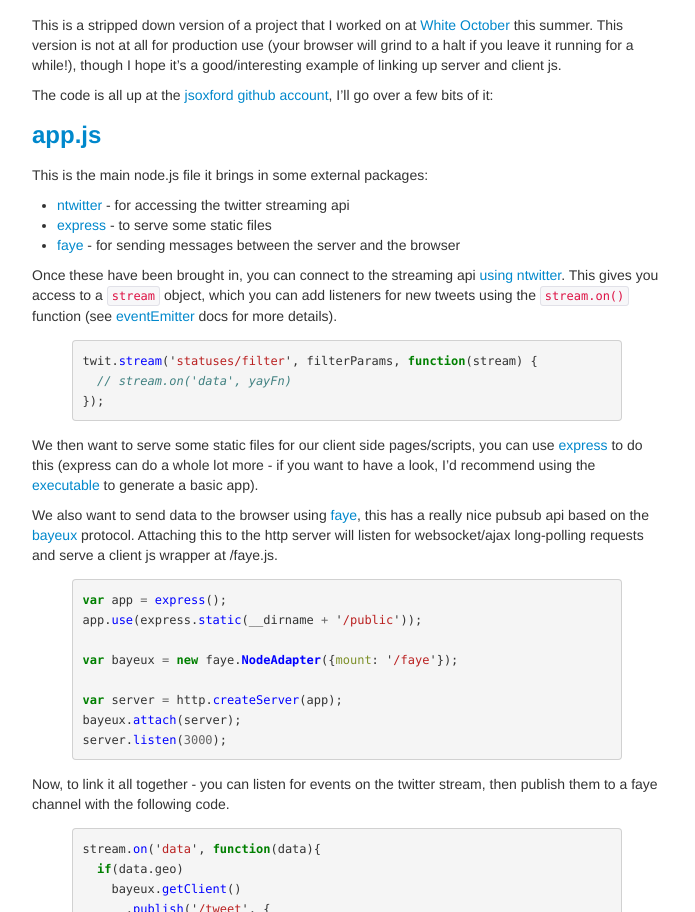
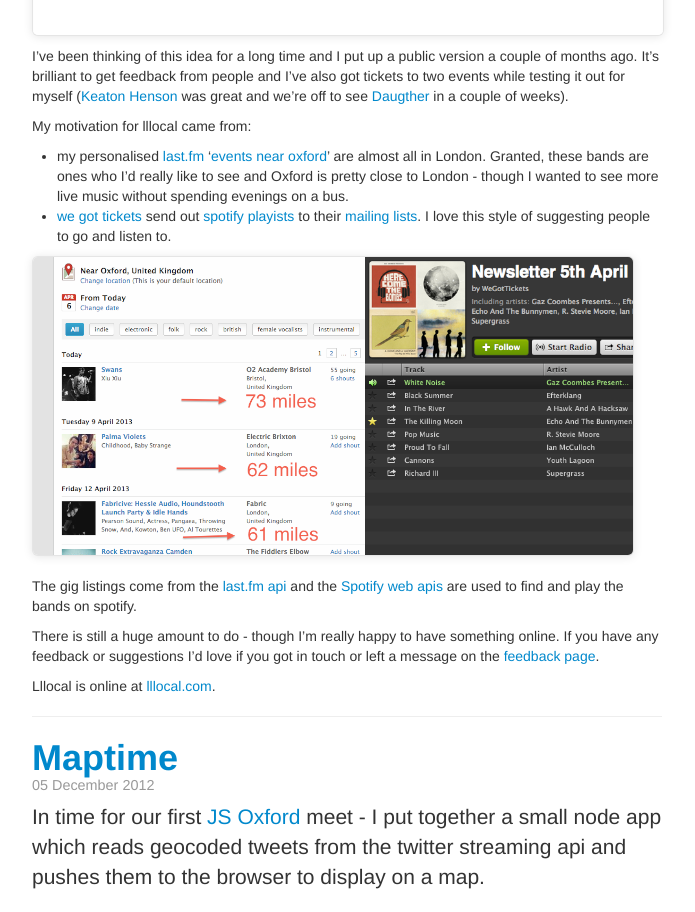
Before and after one commit to benfoxall/benfoxall.github.com, a Jekyll site: the page built from index.html, in a window 1280 px wide and 1400 px high, scrolled down 528 px, cut to the strip 212-1124 px from the top of the window. Shown: the whole strip, without its empty margins (24-719 px from the left). Built offline with Jekyll 4.4.1, drawn with Linux system fonts in a browser that asks for light colours; nearby versions of some CDN libraries; comment, search, counter and statistics services are not loaded; some of the changed text lies outside the part shown.

Commit message:
lllocal post

```diff
--- a/_posts/2013-03-23-lllocal.md
+++ b/_posts/2013-03-23-lllocal.md
@@ -1,10 +1,9 @@
 ---
 layout: post
 title: lllocal
-published: false
 ---
 
-<p class="lead">I made lllocal is a tool to find gigs in your area and search for the artists on spotify</p>
+<p class="lead">I built <a href="http://lllocal.com">lllocal</a> - which lets you find and listen to bands that will be playing in your area soon.</p>
 
 <a class="cr thumb-gallery" data-cr="thumb-gallery" href="http://lllocal.com">
 	<img src="/img/lllocal4.png" />
@@ -13,4 +12,18 @@
 	<img src="/img/lllocal3.png" />
 </a>
 
-I've been thinking about this idea for a long time.
+
+I've been thinking of this idea for a long time and I put up a public version a couple of months ago.  It's brilliant to get feedback from people and I've also got tickets to two events while testing it out for myself ([Keaton Henson](http://www.keatonhenson.com) was great and we're off to see [Daugther](http://4ad.com/artists/daughter) in a couple of weeks).
+
+My motivation for lllocal came from:
+
+* my personalised [last.fm](http://last.fm) '[events near oxford](http://www.last.fm/events/+place/United+Kingdom/6955797+Oxford)' are almost all in London.  Granted, these bands are ones who I'd really like to see and Oxford is pretty close to London - though I wanted to see more live music without spending evenings on a bus.
+* [we got tickets](http://www.wegottickets.com/) send out [spotify playists](http://open.spotify.com/user/wegottickets/playlist/4W27ngSpRwYqBPF6OcER0L) to their [mailing lists](http://www.wegottickets.com/#_mailinglist).  I love this style of suggesting people to go and listen to.
+
+![Lllocal inspiration](/img/lllocal_insp.png)
+
+The gig listings come from the [last.fm api](http://www.last.fm/api) and the [Spotify web apis](https://developer.spotify.com/) are used to find and play the bands on spotify.
+
+There is still a huge amount to do - though I'm really happy to have something online.  If you have any feedback or suggestions I'd love if you got in touch or left a message on the [feedback page](https://lllocal.uservoice.com/).
+
+Lllocal is online at [lllocal.com](http://lllocal.com).
```
Also changed, not shown: img/lllocal_insp.png (added).
